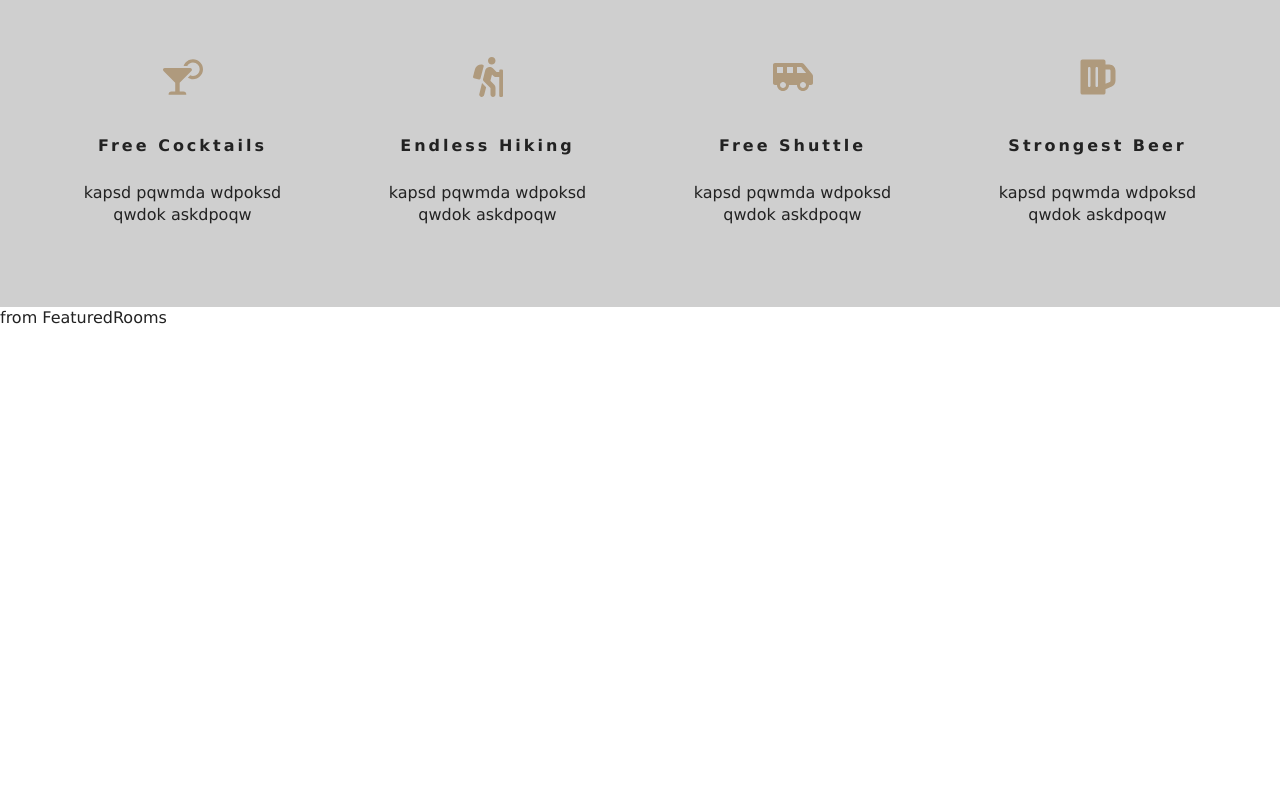
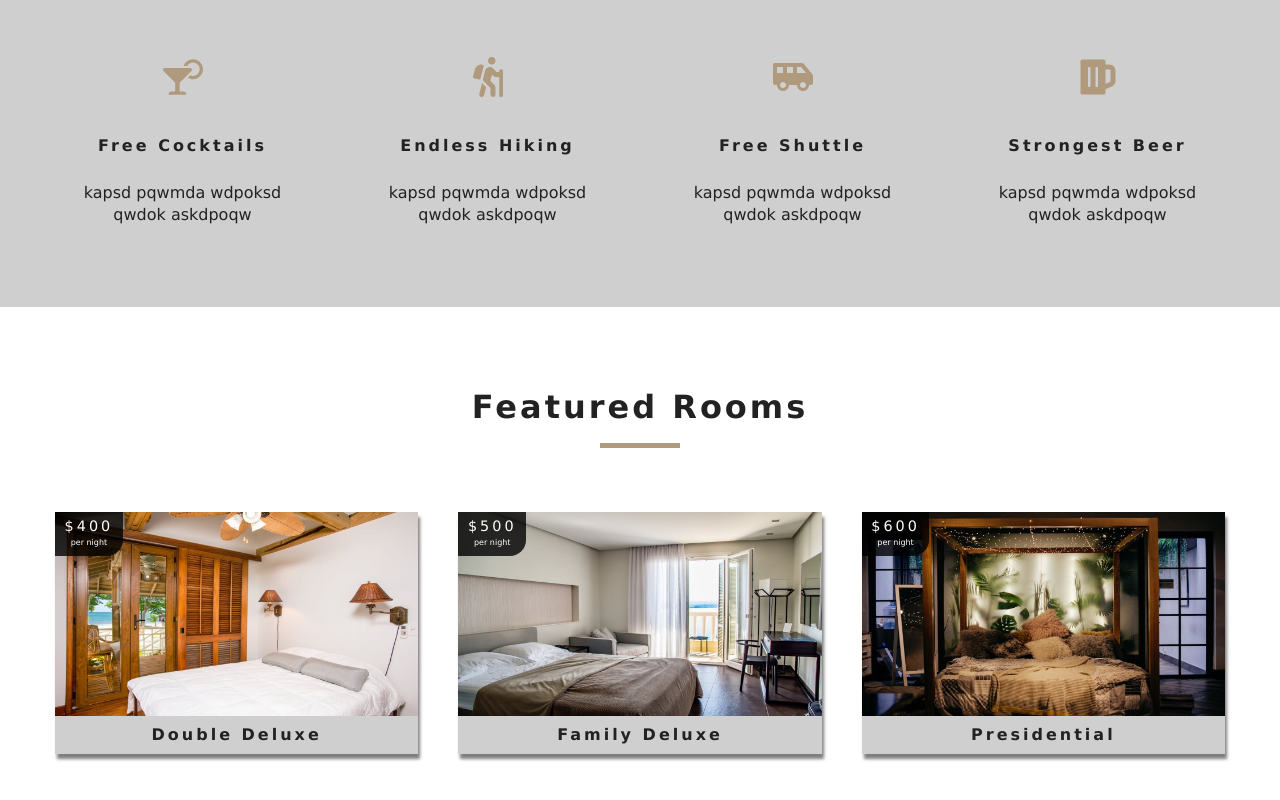
Before and after one commit to ZhenchengLin/Beach-resort-project-react, a React (Create React App) app in the folder resort/: page / in a window 1280 px wide. Shown: the part 993-1793 px from the top of the page. Before the commit the page ends 1322 px from the top, so only its background shows below. Built offline with nearby package versions, Linux system fonts and the light colour scheme.

Commit message:
Complete Feature room section

```diff
--- a/resort/src/components/FeturedRooms.js
+++ b/resort/src/components/FeturedRooms.js
@@ -1,13 +1,20 @@
-import React, { Component } from 'react'
-import { RoomContext } from '../context'
+import React, { Component } from 'react';
+import { RoomContext } from '../context';
+import Title from './Title';
+import Loading from './Loading';
+import Room from './Room';
+export default class FeaturedRooms extends Component {
+  static contextType = RoomContext;
+  render() {
+    let { loading, featuredRooms: rooms } = this.context;
+    rooms = rooms.map(room => { return <Room key={room.id} room={room} /> });
 
-export default class FeturedRooms extends Component {
-  static contextType = RoomContext
-  render() {
-    const{FeturedRooms: rooms} = this.context
-    console.log(rooms)
     return (
-      <div>  from FeaturedRooms </div>
-    )
+      <section className='featured-rooms'>
+        <Title title={"featured rooms"}></Title>
+        <div className='featured-rooms-center'>
+          {loading ? <Loading /> : rooms}
+        </div>
+      </section>);
   }
 }
--- /dev/null
+++ b/resort/src/components/Loading.js
@@ -0,0 +1,10 @@
+import React from "react";
+import loadingGif from '../images/gif/loading-arrow.gif';
+export default function Loading() {
+    return (
+        <div className="loading">
+            <h4>rooms data loading...</h4>
+            <img src={loadingGif} alt=""></img>
+        </div>
+    );
+}
--- /dev/null
+++ b/resort/src/components/Room.js
@@ -0,0 +1,30 @@
+import React from "react";
+import { Link } from "react-router-dom";
+import defaultImg from "../images/room-1.jpeg"
+import PropTypes from "prop-types";
+export default function Room({ room }) {
+    const { name, slug, images, price } = room;
+    return (
+        <article className="room">
+            <div className="img-container">
+                <img src={images[0] || defaultImg} alt="single room"></img>
+                <div className="price-top">
+                    <h6>${price}</h6>
+                    <p>per night</p>
+                </div>
+                <Link to={`/rooms/${slug}`} className="btn-primary room-link">Features</Link>
+            </div>
+            <p className="room-info">{name}</p>
+        </article>
+    )
+}
+
+// Check error for input to room
+Room.propTypes = {
+    room:PropTypes.shape({
+        name:PropTypes.string.isRequired,
+        slug:PropTypes.string.isRequired,
+        price:PropTypes.number.isRequired,
+        images:PropTypes.arrayOf(PropTypes.string).isRequired
+    })
+}
--- a/resort/src/context.js
+++ b/resort/src/context.js
@@ -20,15 +20,15 @@ class RoomProvider extends Component {
             featuredRooms,
             sortedRooms: rooms,
             loading: false
-        })
+        });
     }
 
     formatData(items) {
         let tempItems = items.map(item => {
-            let id = item.sys.id
-            let images = item.fields.images.map(images => images.fields.file.url)
+            let id = item.sys.id;
+            let images = item.fields.images.map(image => image.fields.file.url);
 
-            let room = { ...item.fields, id, images }
+            let room = { ...item.fields, id, images };
             return room;
         })
         return tempItems;
@@ -45,4 +45,4 @@ class RoomProvider extends Component {
 
 const RoomConsumer = RoomContext.Consumer;
 
-export { RoomConsumer, RoomContext, RoomProvider }
+export { RoomConsumer, RoomContext, RoomProvider };
--- a/resort/src/pages/Error.js
+++ b/resort/src/pages/Error.js
@@ -1,13 +1,13 @@
 import React from 'react'
 import Hero from '../components/Hero'
 import Banner from '../components/Banner'
-import {Link} from 'react-router-dom'
+import { Link } from 'react-router-dom'
 export default function Error() {
   return (
     <Hero>
-      <Banner title = "404" subtitle = 'page not found'>
+      <Banner title="404" subtitle='page not found'>
         <Link to="/" className='btn-primary'>
-        Return Home
+          Return Home
         </Link>
       </Banner>
     </Hero>
--- a/resort/src/pages/Home.js
+++ b/resort/src/pages/Home.js
@@ -14,8 +14,8 @@ export default function Home() {
           </Link>
         </Banner>
       </Hero>
-      <Services></Services>
-      <FeturedRooms/>
+      <Services/>
+      <FeturedRooms />
     </>
   );
 }
```
Also changed, not shown: resort/src/pages/Rooms.js (+4 -4 lines).
